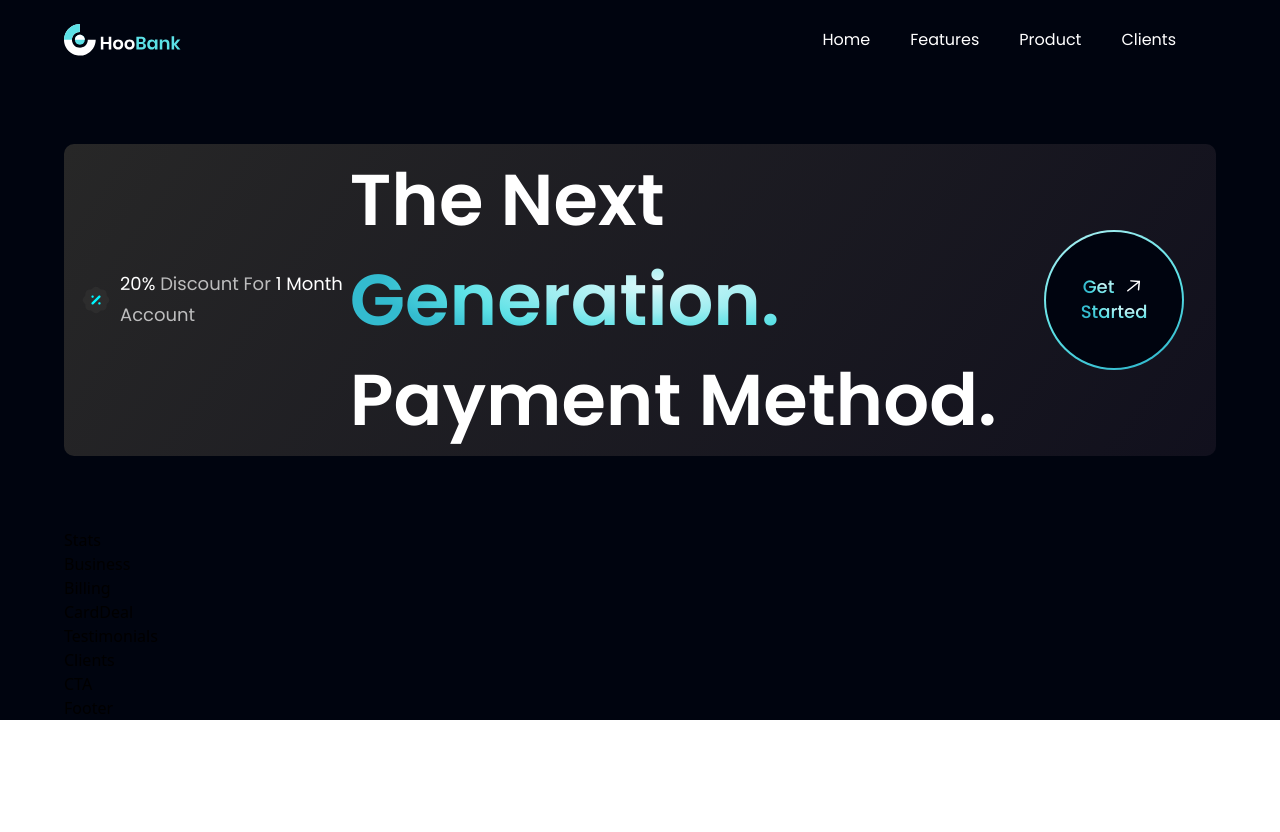
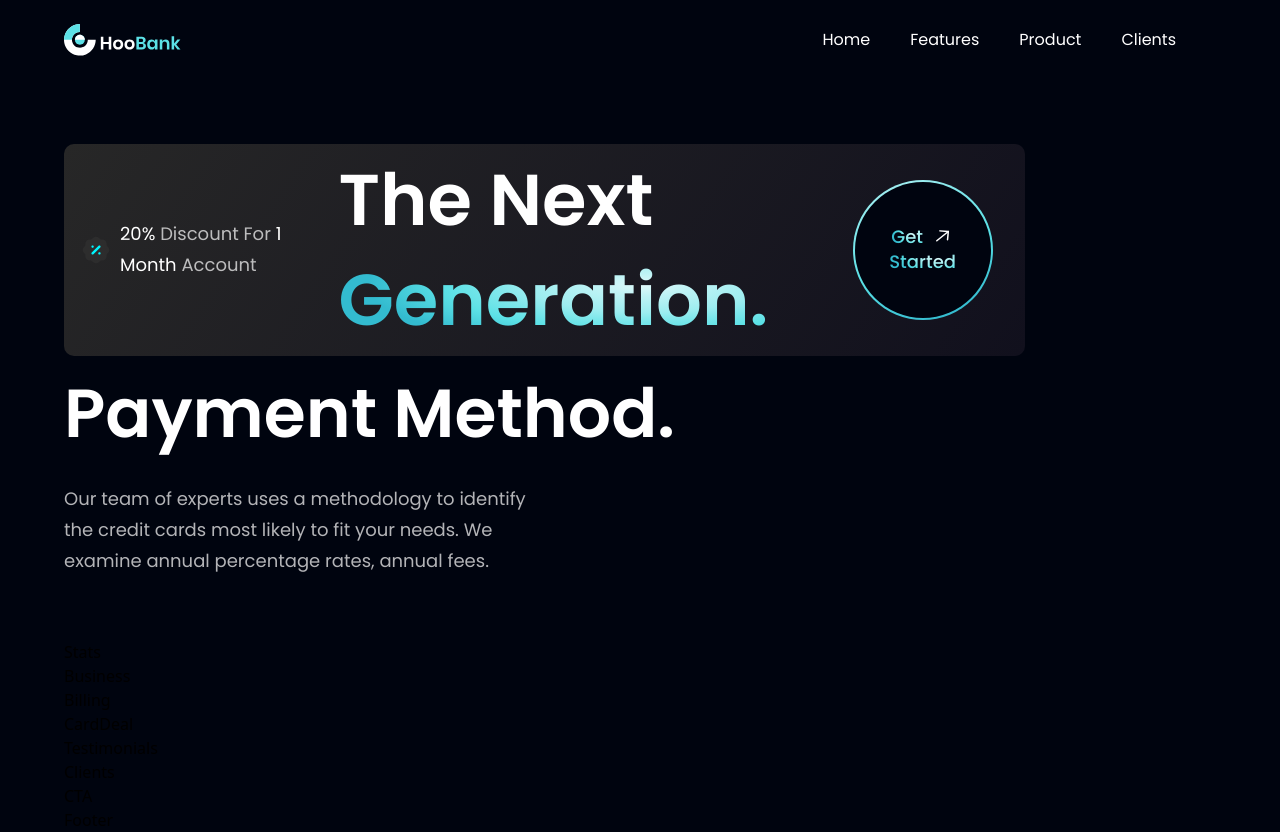
Before and after one commit to MG10327/BankApp, a React (Vite) app: page / in a window 1280 px wide. Before the commit the page ends 800 px from the top, so only its background shows below. Built offline with nearby package versions, Linux system fonts and the light colour scheme.

Commit message:
add hero text

```diff
--- a/src/components/Hero.jsx
+++ b/src/components/Hero.jsx
@@ -22,7 +22,6 @@
               <span className='text-gradient'>
                 Generation.
               </span>{" "}
-              Payment Method.
             </h1>
             <div className="ss:flex hidden md:mr-4 mr-0">
               <GetStarted />
@@ -30,7 +29,12 @@
           </div>
         </div>
 
-        <h1></h1>
+        <h1 className='font-poppins font-semibold ss:text-[68px] text-[52px] text-white ss:leading-[100px] leading-[75px] w-full'>Payment Method.</h1>
+        <p className={`${styles.paragraph} max-w-[470px] mt-5`}>
+          Our team of experts uses a methodology to identify the credit cards
+          most likely to fit your needs. We examine annual percentage rates,
+          annual fees.
+        </p>
 
       </div>
     </section>
```
